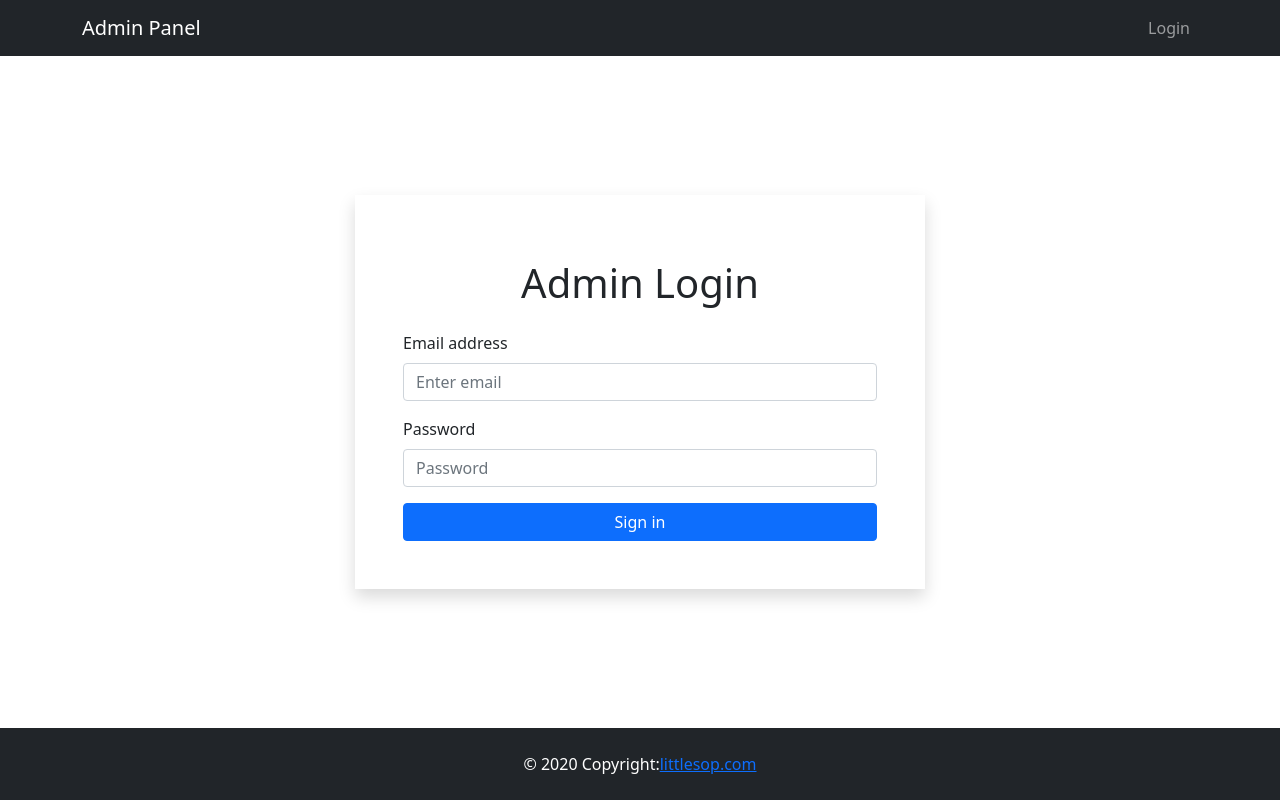
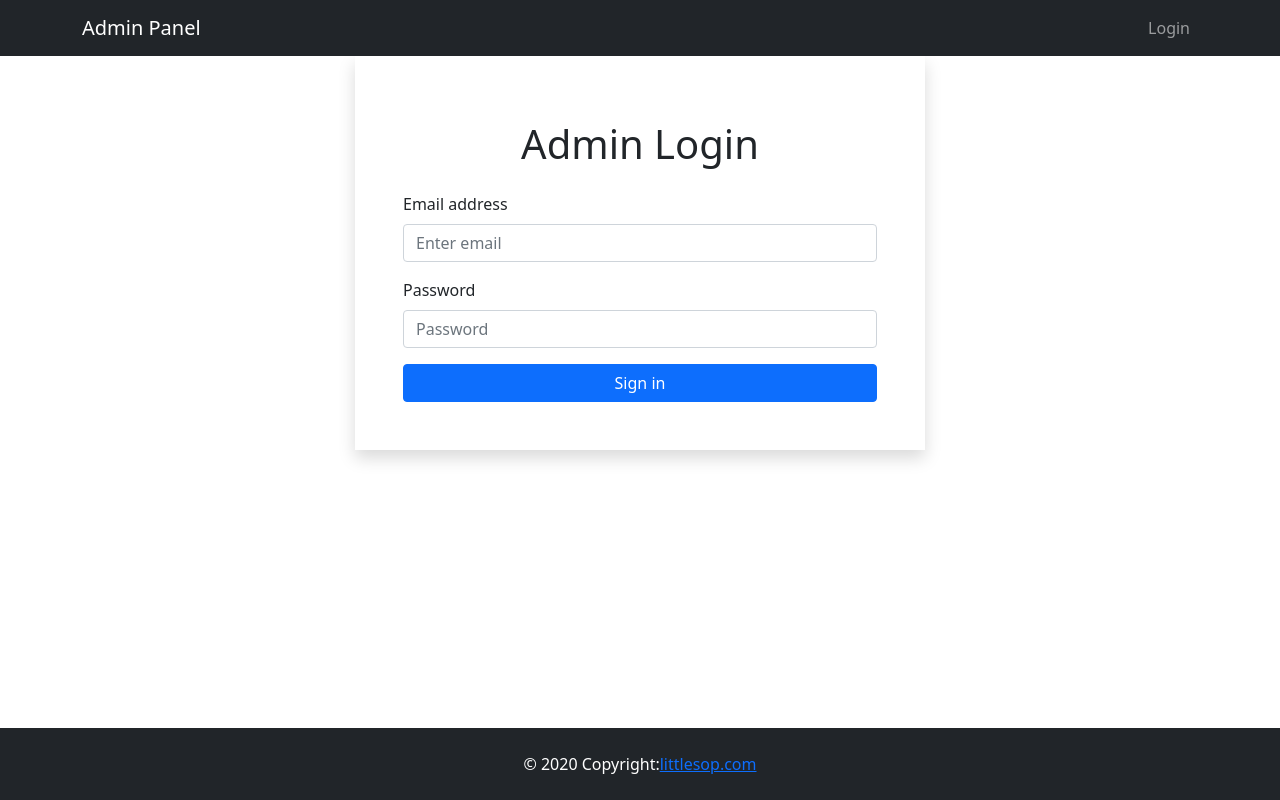
Before and after one commit to BryanFloresAvila/admin-panel-ecommerce, a React (Create React App) app: page /Login in a window 1280 px wide. Built offline with nearby package versions, Linux system fonts and the light colour scheme; no server answers.

Commit message:
add footer always at the bottom page

```diff
--- a/public/index.css
+++ b/public/index.css
@@ -1,18 +1,7 @@
-html{
+html,body{
     height: 100%;
-  }
-  body {
-    height: 100%;
-    margin: 0;
-    font-family: -apple-system, BlinkMacSystemFont, 'Segoe UI', 'Roboto', 'Oxygen',
-      'Ubuntu', 'Cantarell', 'Fira Sans', 'Droid Sans', 'Helvetica Neue',
-      sans-serif;
-    -webkit-font-smoothing: antialiased;
-    -moz-osx-font-smoothing: grayscale;
-
-  }
-
-  code {
-    font-family: source-code-pro, Menlo, Monaco, Consolas, 'Courier New',
-      monospace;
-  }
+}
+#root{
+  min-height: 100%;
+  position: relative;
+}
--- a/public/index.html
+++ b/public/index.html
@@ -7,6 +7,6 @@
     <title>Admin Panel</title>
   </head>
   <body >
-    <div class="h-100 d-flex flex-column justify-content-between" id="root"></div>
+    <div  id="root"></div>
   </body>
 </html>
--- /dev/null
+++ b/src/index.css
@@ -0,0 +1,8 @@
+#container{
+    padding-bottom: 72px;
+}
+footer{
+    position: absolute;
+    bottom: 0;
+    width: 100%;
+}
--- a/src/index.js
+++ b/src/index.js
@@ -1,5 +1,6 @@
 import React from 'react';
 import ReactDOM from 'react-dom/client';
 import { App } from './App';
+import './index.css';
 const root = ReactDOM.createRoot(document.getElementById('root'));
 root.render(<App />);
```
